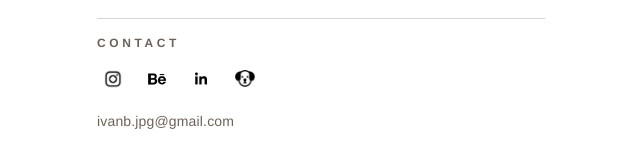
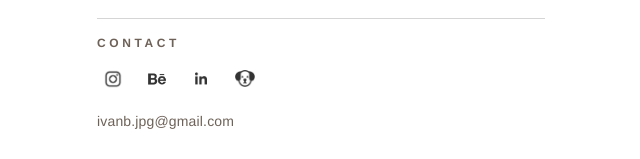
Before and after one commit to ibjak/Photography_Portfolio, a Next.js app: page / in a window 1280 px wide. Shown: the part 501-660 px from the top of the page, without its empty margins (319-959 px from the left). Built offline with nearby package versions, Linux system fonts and the light colour scheme.

Commit message:
Update page.tsx

```diff
--- a/src/app/page.tsx
+++ b/src/app/page.tsx
@@ -671,7 +671,7 @@ export default function Home() {
                     <img
                       src={presence.iconSrc}
                       alt={presence.name}
-                      className="h-5 w-5 object-contain transition-[filter] duration-200 group-hover:[filter:sepia(1)_saturate(6)_hue-rotate(346deg)_brightness(0.9)]"
+                      className="h-5 w-5 object-contain opacity-80 hover:opacity-100 transition-opacity"
                     />
                   </a>
                 ))}
```
